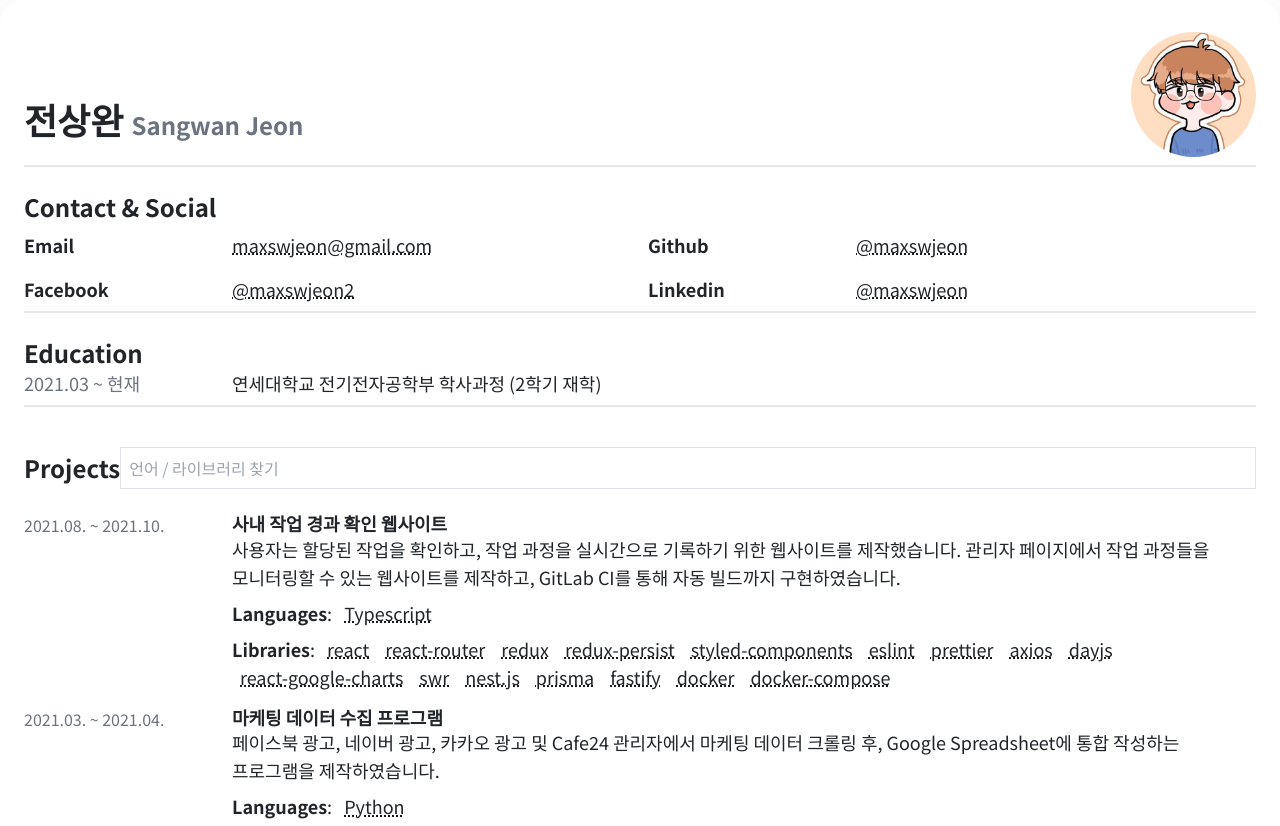
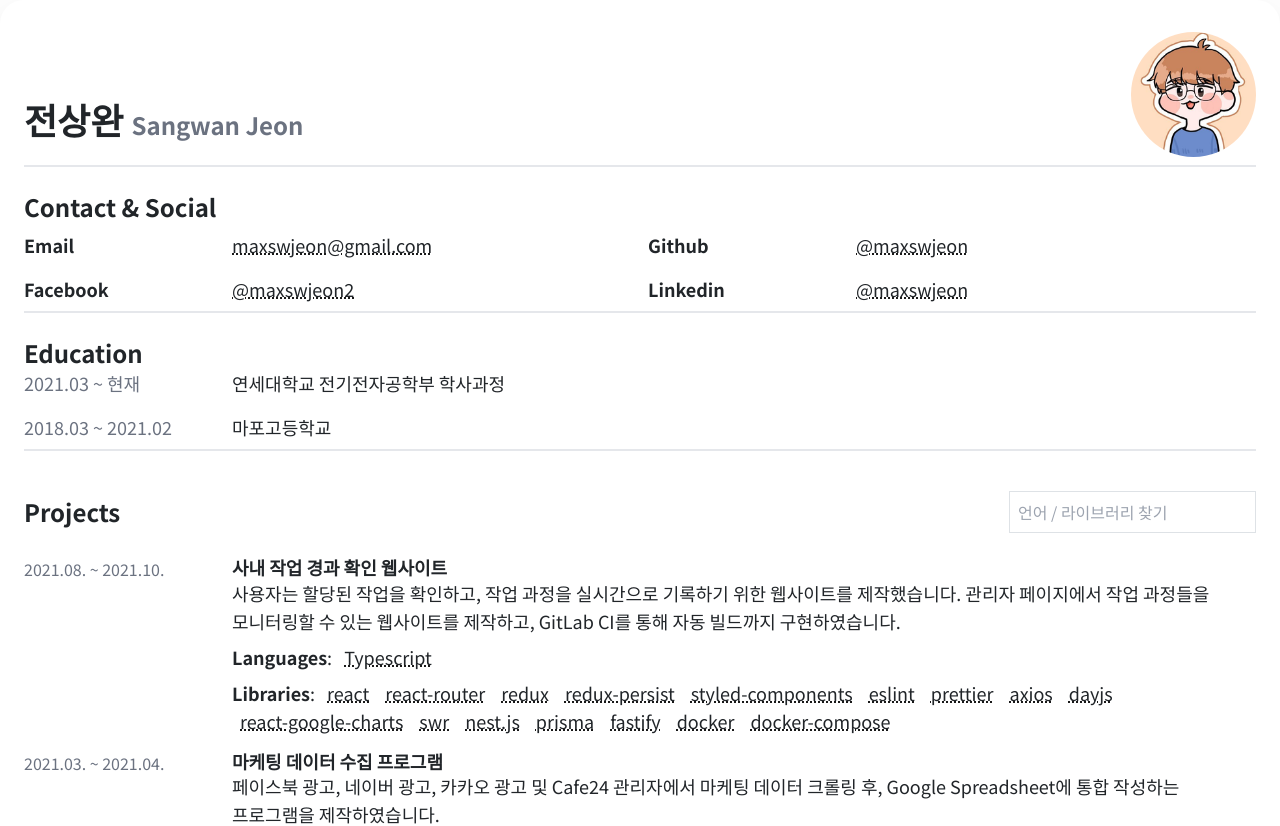
Before and after one commit to maxswjeon/maxswjeon, a React (Vite) app: page / in a window 1280 px wide. Shown: the top 826 px of the page. Built offline with nearby package versions, Linux system fonts and the light colour scheme.

Commit message:
Remove w-100 from project search

```diff
--- a/src/sections/EducationSection.tsx
+++ b/src/sections/EducationSection.tsx
@@ -3,7 +3,9 @@ const EducationSection = () => (
         <h2 className="print:text-[16pt] font-bold text-2xl">Education</h2>
         <div className="grid grid-cols-12 print:text-[11pt] text-lg gap-3">
             <p className="md:col-span-2 col-span-3 text-gray-500">2021.03 ~ 현재</p>
-            <p className="md:col-span-10 col-span-9">연세대학교 전기전자공학부 학사과정 (2학기 재학)</p>
+            <p className="md:col-span-10 col-span-9">연세대학교 전기전자공학부 학사과정</p>
+            <p className="md:col-span-2 col-span-3 text-gray-500">2018.03 ~ 2021.02</p>
+            <p className="md:col-span-10 col-span-9">마포고등학교</p>
         </div>
     </section>
 );
--- a/src/sections/ProjectSection.tsx
+++ b/src/sections/ProjectSection.tsx
@@ -47,7 +47,7 @@ const ProjectSection = () => {
                 <input
                     defaultValue={query ? query : ''}
                     type="text"
-                    className="border border-gray-400 my-3 p-2 w-100 print:hidden"
+                    className="border border-gray-400 my-3 p-2 print:hidden"
                     placeholder="언어 / 라이브러리 찾기"
                     onKeyDown={(e) => {
                         if (e.key === 'Enter') {
```
